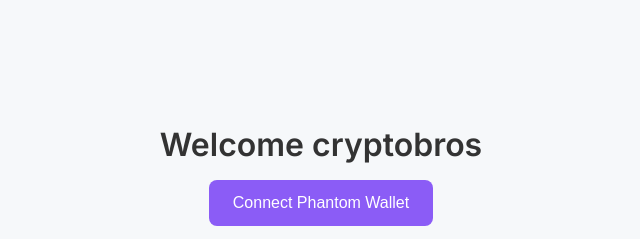
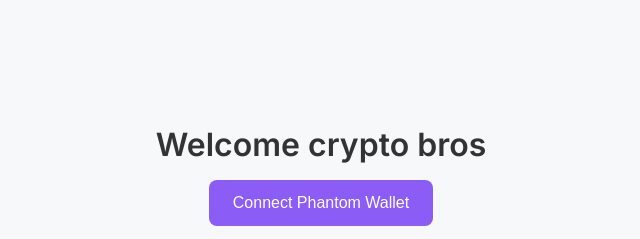
Before and after one commit to crpt1ai/phantom, a plain HTML site: page index.html in a window 1280 px wide. Shown: the part 210-449 px from the top of the page, 319-959 px from the left. Drawn offline with nearby package versions, Linux system fonts and the light colour scheme.

Commit message:
Update index.html

```diff
--- a/index.html
+++ b/index.html
@@ -43,7 +43,7 @@
   </style>
 </head>
 <body>
-  <h1>Welcome cryptobros</h1>
+  <h1>Welcome crypto bros</h1>
   <button id="connect">Connect Phantom Wallet</button>
   <p id="log">Securely connect your wallet to get started.</p>
 
```
